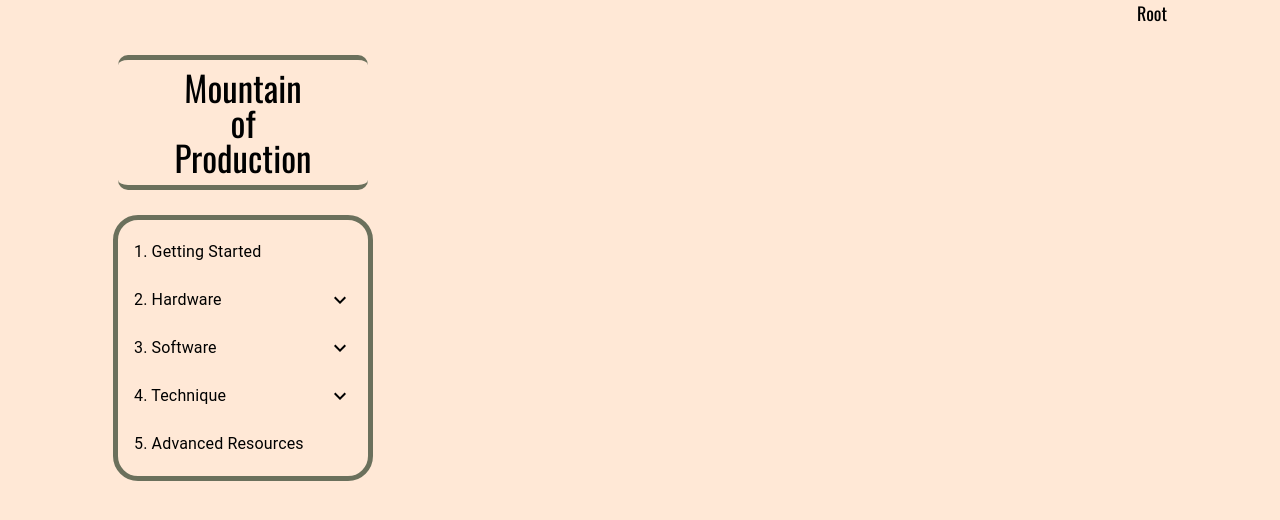
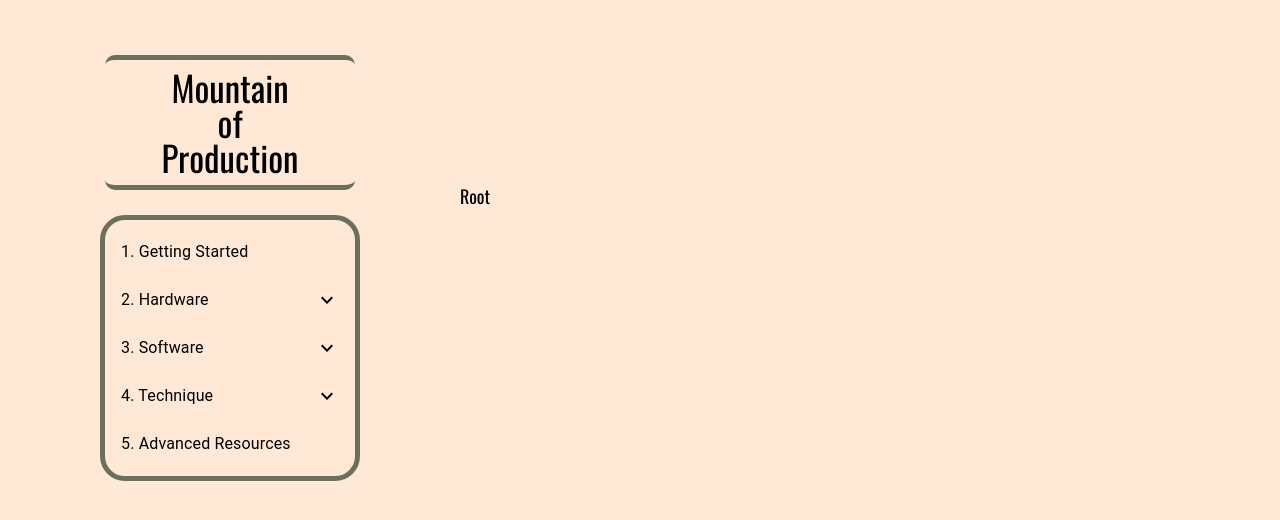
Before and after one commit to lunderwood99/mountain-of-development, a React (Create React App) app: page / in a window 1280 px wide. Shown: the top 520 px of the page. Built offline with nearby package versions, Linux system fonts and the light colour scheme.

Commit message:
Add body

```diff
--- a/package.json
+++ b/package.json
@@ -3,6 +3,7 @@
   "version": "0.1.0",
   "private": true,
   "dependencies": {
+    "@babel/plugin-proposal-private-property-in-object": "^7.21.11",
     "@emotion/react": "^11.11.1",
     "@emotion/styled": "^11.11.0",
     "@mui/icons-material": "^5.14.19",
--- a/src/App.tsx
+++ b/src/App.tsx
@@ -1,21 +1,23 @@
 import React from 'react'
 import './res/scss/styles.scss'
 import { Route, Routes } from 'react-router-dom'
+import { routes } from './routes'
+import { type ReactElement } from 'react'
 import { SideNav } from './components/SideNav/SideNav'
 import { Title } from './components/Title/Title'
-import { routes } from './routes'
-import { type ReactElement } from 'react'
+import { GettingStarted } from './pages/GettingStarted/GettingStarted'
 
 function App (): ReactElement {
   return (
     <div className="app-container">
-      <div className="app-container__content">
+      <div className="app-container__side">
         <Title />
         <SideNav />
       </div>
+      <div className="app-container__content">
         <Routes>
           <Route path={routes.root} element={ <>Root</> } />
-        <Route path={routes.gettingStarted} element={ <>Getting Started</>} />
+          <Route path={routes.gettingStarted} element={ <GettingStarted />} />
           <Route path={routes.hardware.audioInterfaces} element={ <>Audio Interfaces</>} />
           <Route path={routes.hardware.microphones} element={ <>Microphones</>} />
           <Route path={routes.software.DAWs} element={ <>DAWs</>} />
@@ -25,6 +27,7 @@ function App (): ReactElement {
           <Route path={routes.advancedResources} element={ <>Advanced Resources</>} />
         </Routes>
       </div>
+    </div>
   )
 }
 
--- a/src/_App.scss
+++ b/src/_App.scss
@@ -1,6 +1,7 @@
 .app-container {
   display: flex;
-  justify-content: center;
+  justify-content: left;
+  flex-direction: row;
   text-align: center;
   height: 100vh;
   overflow: auto;
@@ -8,12 +9,23 @@
   font-family: 'Oswald', sans-serif;
   font-size: large;
 
+  &__side {
+    display: flex;
+    flex-direction: column;
+    justify-self: flex-start;
+    margin-top: 50px;
+    margin-bottom: 50px;
+    margin-right: 50px;
+    margin-left: 100px;
+    height: 90%;
+    width: fit-content;
+  }
+
   &__content {
     display: flex;
-    flex-direction: column;
-    margin-top: 50px;
-    margin-bottom: 50px;
-    height: 90%;
-    width: 80%;
+    width: 60em;
+    margin-top: 183px;
+    margin-right: 100px;
+    margin-left: 50px;
   }
 }
--- a/src/components/SideNav/ListItem/_listItem.scss
+++ b/src/components/SideNav/ListItem/_listItem.scss
@@ -2,5 +2,6 @@
   &__link {
     color: black;
     text-decoration: none;
+    font-weight: bold !important;
   }
 }
--- /dev/null
+++ b/src/pages/GettingStarted/GettingStarted.tsx
@@ -0,0 +1,11 @@
+import { type FunctionComponent } from 'react'
+
+export const GettingStarted: FunctionComponent = () => {
+  return (
+    <div className='getting-started'>
+      <header className='getting-started__title'>
+        Getting Started
+      </header>
+    </div>
+  )
+}
--- /dev/null
+++ b/src/pages/GettingStarted/_gettingStarted.scss
@@ -0,0 +1,7 @@
+.getting-started {
+  &__title {
+    font-weight: bold;
+    font-size: larger;
+    border-bottom: 5px solid $light-green;
+  }
+}
--- a/src/res/scss/styles.scss
+++ b/src/res/scss/styles.scss
@@ -7,4 +7,7 @@
 //Components
 @import '../../components/SideNav/sideNav.scss';
 @import '../../components/Title/title';
-@import '../../components/SideNav/ListItem/listItem'
+@import '../../components/SideNav/ListItem/listItem';
+
+//Pages
+@import '../../pages/GettingStarted/gettingStarted';
```
Also changed, not shown: 1 other file (tests, documents, lock files or other folders). Lines whose indentation alone changed are shown as unchanged.
